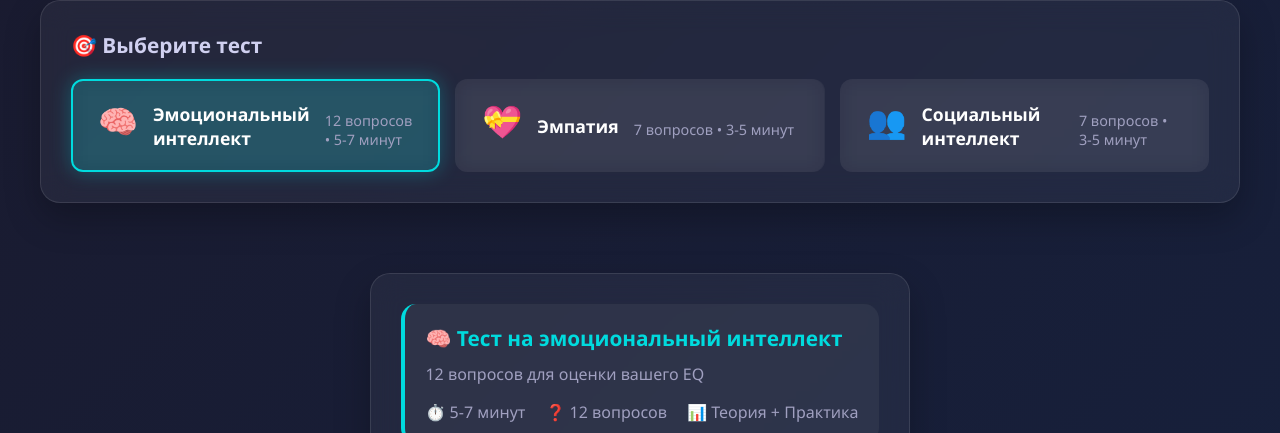
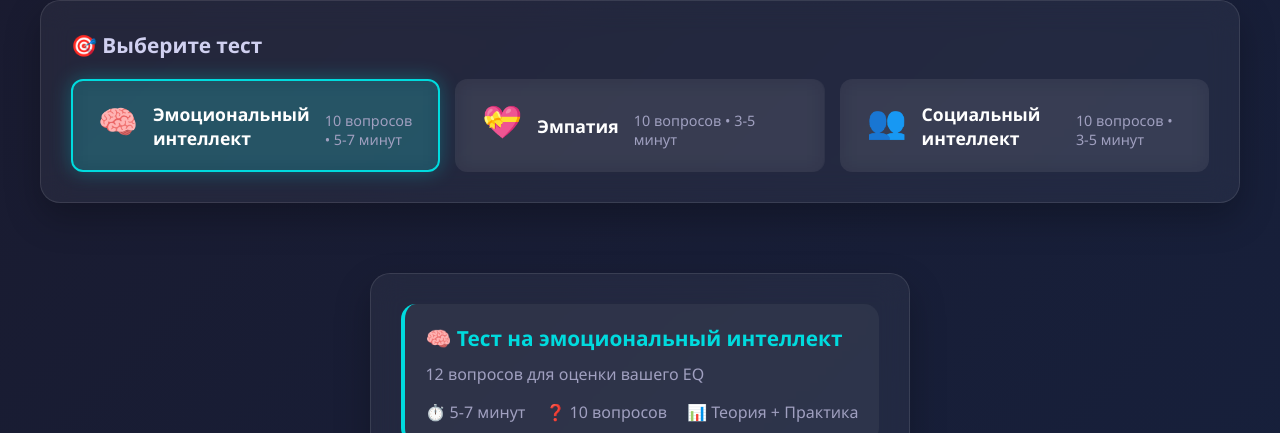
Before and after one commit to mir65344/Cube-, a website: page Mode Cube/public/tests.html in a window 1280 px wide. Shown: the part 367-800 px from the top of the page. Drawn offline with Linux system fonts and the light colour scheme.

Commit message:
Update tests.html

```diff
--- a/Mode Cube/public/tests.html
+++ b/Mode Cube/public/tests.html
@@ -26,17 +26,17 @@
                 <button class="test-category-btn active" data-test="eq">
                     <div style="font-size: 2rem; margin-bottom: 10px;">🧠</div>
                     <strong>Эмоциональный интеллект</strong>
-                    <p style="margin: 8px 0 0; font-size: 0.9rem; color: #a0a0c0;">12 вопросов • 5-7 минут</p>
+                    <p style="margin: 8px 0 0; font-size: 0.9rem; color: #a0a0c0;">10 вопросов • 5-7 минут</p>
                 </button>
                 <button class="test-category-btn" data-test="empathy">
                     <div style="font-size: 2rem; margin-bottom: 10px;">💝</div>
                     <strong>Эмпатия</strong>
-                    <p style="margin: 8px 0 0; font-size: 0.9rem; color: #a0a0c0;">7 вопросов • 3-5 минут</p>
+                    <p style="margin: 8px 0 0; font-size: 0.9rem; color: #a0a0c0;">10 вопросов • 3-5 минут</p>
                 </button>
                 <button class="test-category-btn" data-test="social">
                     <div style="font-size: 2rem; margin-bottom: 10px;">👥</div>
                     <strong>Социальный интеллект</strong>
-                    <p style="margin: 8px 0 0; font-size: 0.9rem; color: #a0a0c0;">7 вопросов • 3-5 минут</p>
+                    <p style="margin: 8px 0 0; font-size: 0.9rem; color: #a0a0c0;">10 вопросов • 3-5 минут</p>
                 </button>
             </div>
         </div>
@@ -48,7 +48,7 @@
                 <p id="test-description">12 вопросов для оценки вашего EQ</p>
                 <div style="display: flex; gap: 20px; margin-top: 15px; color: #a0a0c0;">
                     <span>⏱️ <span id="test-time">5-7 минут</span></span>
-                    <span>❓ <span id="test-questions">12 вопросов</span></span>
+                    <span>❓ <span id="test-questions">10 вопросов</span></span>
                     <span>📊 <span id="test-parts">Теория + Практика</span></span>
                 </div>
             </div>
```
